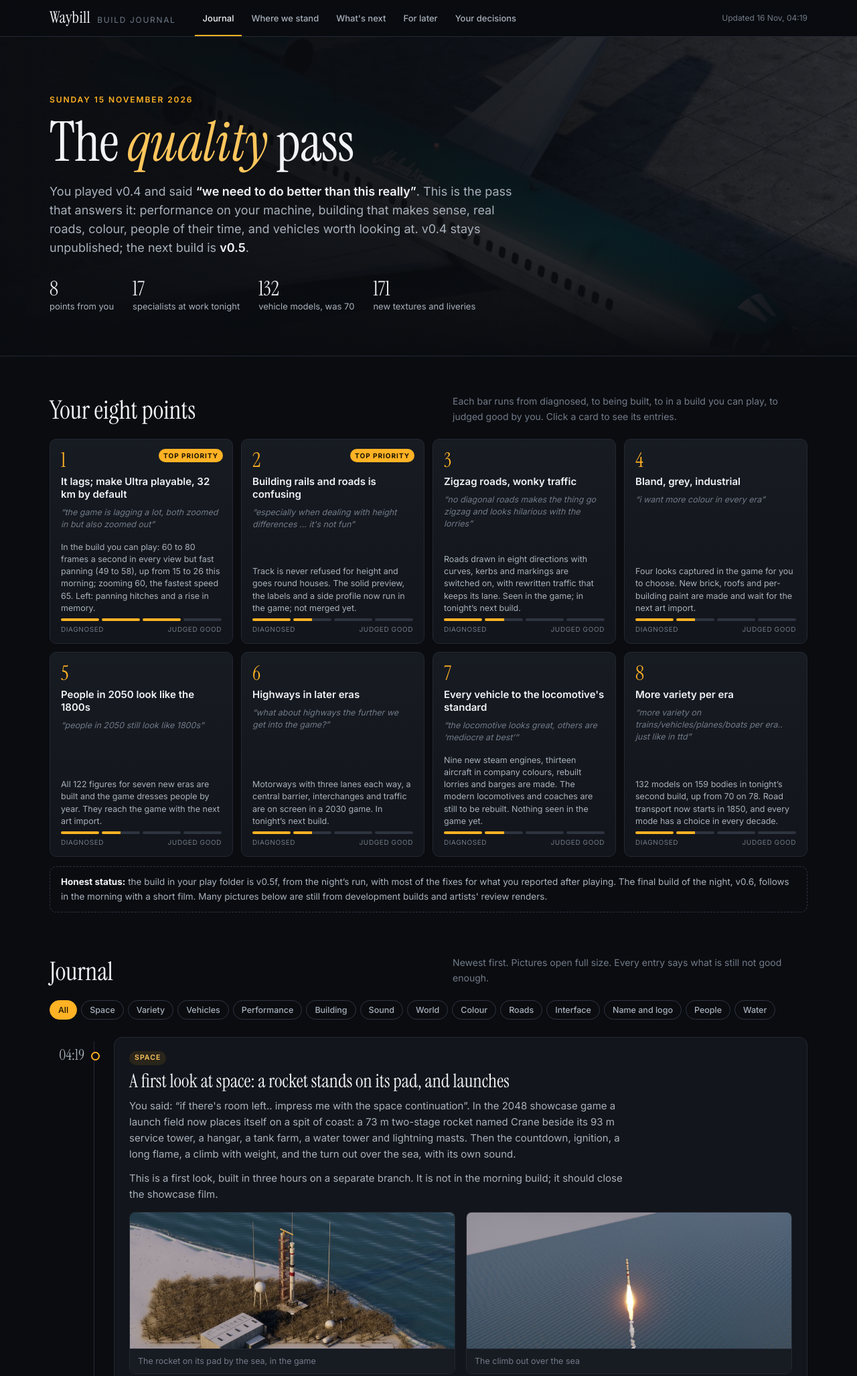
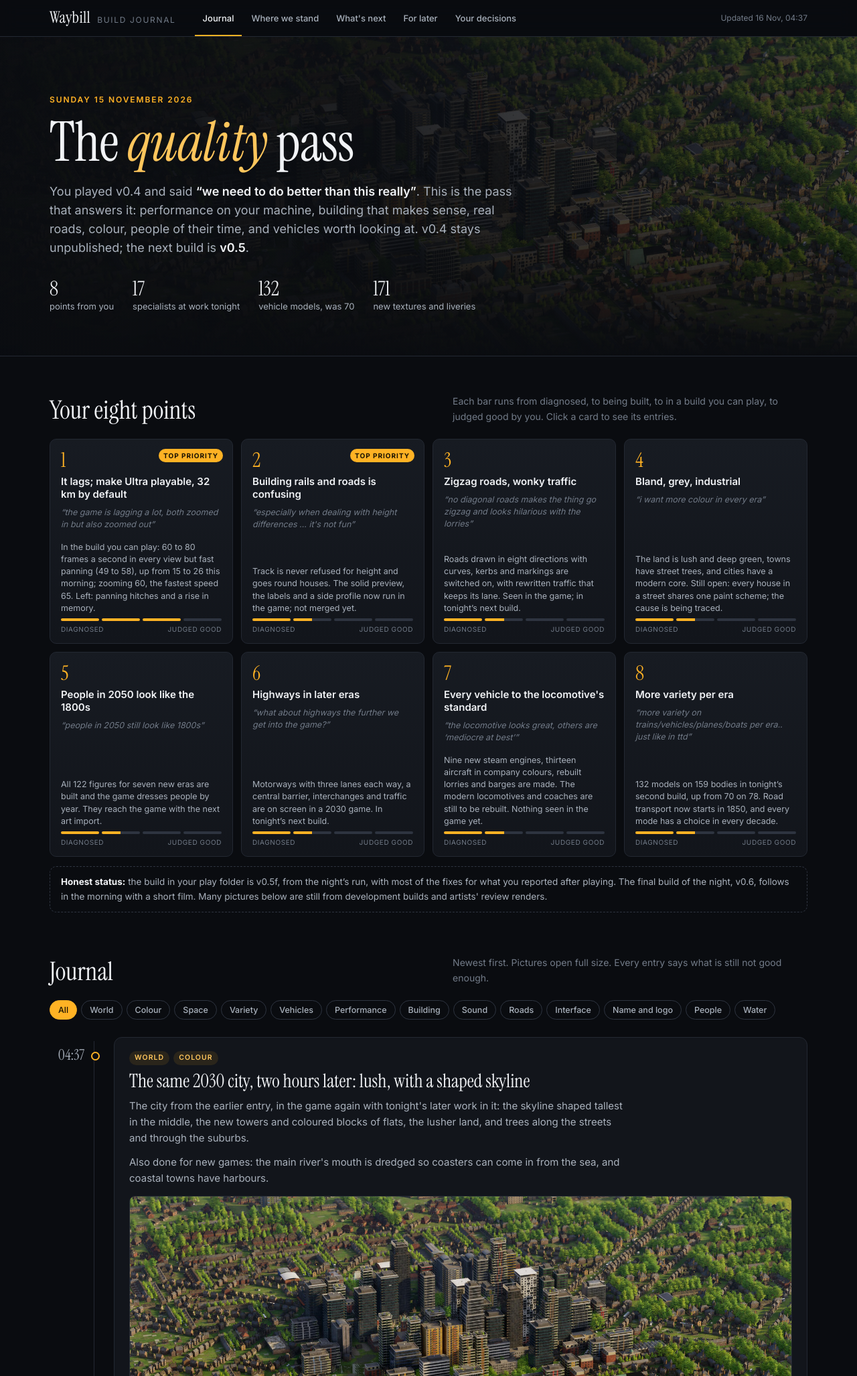
Before and after one commit to unxsist/waybill-journal, a plain HTML site: page index.html in a window 1280 px wide. Shown: the top 2054 px of the page at 67% size. Drawn offline with Linux system fonts and the light colour scheme.

Commit message:
Journal update 2026-11-16 04:37

```diff
--- a/entries.js
+++ b/entries.js
@@ -1,7 +1,7 @@
 // The journal's content. Newest entry first. Edited by the coordinator; published with tools/journal/publish.sh.
 window.JOURNAL = {
   date: "Sunday 15 November 2026",
-  updated: "16 Nov, 04:19",
+  updated: "16 Nov, 04:37",
   lead: "You played v0.4 and said <b>“we need to do better than this really”</b>. This is the pass that answers it: performance on your machine, building that makes sense, real roads, colour, people of their time, and vehicles worth looking at. v0.4 stays unpublished; the next build is <b>v0.5</b>.",
   facts: [["8", "points from you"], ["17", "specialists at work tonight"], ["132", "vehicle models, was 70"], ["171", "new textures and liveries"]],
   note: "<b>Honest status:</b> the build in your play folder is v0.5f, from the night\u2019s run, with most of the fixes for what you reported after playing. The final build of the night, v0.6, follows in the morning with a short film. Many pictures below are still from development builds and artists' review renders.",
@@ -14,7 +14,7 @@ window.JOURNAL = {
     { n: 3, tag: "Roads", title: "Zigzag roads, wonky traffic", quote: "no diagonal roads makes the thing go zigzag and looks hilarious with the lorries", stage: 1.5,
       status: "Roads drawn in eight directions with curves, kerbs and markings are switched on, with rewritten traffic that keeps its lane. Seen in the game; in tonight\u2019s next build." },
     { n: 4, tag: "Colour", title: "Bland, grey, industrial", quote: "i want more colour in every era", stage: 1.5,
-      status: "Four looks captured in the game for you to choose. New brick, roofs and per-building paint are made and wait for the next art import." },
+      status: "The land is lush and deep green, towns have street trees, and cities have a modern core. Still open: every house in a street shares one paint scheme; the cause is being traced." },
     { n: 5, tag: "People", title: "People in 2050 look like the 1800s", quote: "people in 2050 still look like 1800s", stage: 1.5,
       status: "All 122 figures for seven new eras are built and the game dresses people by year. They reach the game with the next art import." },
     { n: 6, tag: "Roads", title: "Highways in later eras", quote: "what about highways the further we get into the game?", stage: 1.5,
@@ -26,6 +26,12 @@ window.JOURNAL = {
   ],
 
   entries: [
+    { time: "04:37", tags: ["World", "Colour"], title: "The same 2030 city, two hours later: lush, with a shaped skyline",
+      body: `<p>The city from the earlier entry, in the game again with tonight's later work in it: the skyline shaped tallest in the middle, the new towers and coloured blocks of flats, the lusher land, and trees along the streets and through the suburbs.</p>
+      <p>Also done for new games: the main river's mouth is dredged so coasters can come in from the sea, and coastal towns have harbours.</p>`,
+      figs: [["world_2030_skyline_green.jpg", "A city in a new 2030 game, from the game itself"]], stack: true,
+      bad: `The houses between the centre and the edge are still mostly the older brown-roofed kinds, and every house in a street still shares one paint scheme, so the suburbs look older and more uniform than a 2030 city should. The 1995 city has not been looked at in the game.` },
+
     { time: "04:19", tags: ["Space"], title: "A first look at space: a rocket stands on its pad, and launches",
       body: `<p>You said: \u201Cif there's room left.. impress me with the space continuation\u201D. In the 2048 showcase game a launch field now places itself on a spit of coast: a 73 m two-stage rocket named Crane beside its 93 m service tower, a hangar, a tank farm, a water tower and lightning masts. Then the countdown, ignition, a long flame, a climb with weight, and the turn out over the sea, with its own sound.</p>
       <p>This is a first look, built in three hours on a separate branch. It is not in the morning build; it should close the showcase film.</p>`,
--- a/index.html
+++ b/index.html
@@ -41,7 +41,7 @@ nav a.on{color:var(--text);border-bottom-color:var(--accent)}
 
 /* hero */
 .hero{position:relative;overflow:hidden;border-bottom:1px solid var(--line)}
-.hero::before{content:"";position:absolute;inset:0;background:url(img/air_jet_near.jpg) center 62%/cover;opacity:.5;filter:saturate(1.05)}
+.hero::before{content:"";position:absolute;inset:0;background:url(img/world_2030_skyline_green.jpg) center 45%/cover;opacity:.62;filter:saturate(1.05)}
 .hero::after{content:"";position:absolute;inset:0;background:linear-gradient(90deg,rgba(10,12,16,.97) 0%,rgba(10,12,16,.82) 46%,rgba(10,12,16,.25) 100%),linear-gradient(0deg,var(--bg) 0%,rgba(10,12,16,0) 38%)}
 .hero .wrap{position:relative;z-index:1;padding-top:84px;padding-bottom:64px}
 .eyebrow{color:var(--accent);font-size:12px;font-weight:600;letter-spacing:.16em;text-transform:uppercase}
```
Also changed, not shown: img/world_2030_skyline_green.jpg (added).
